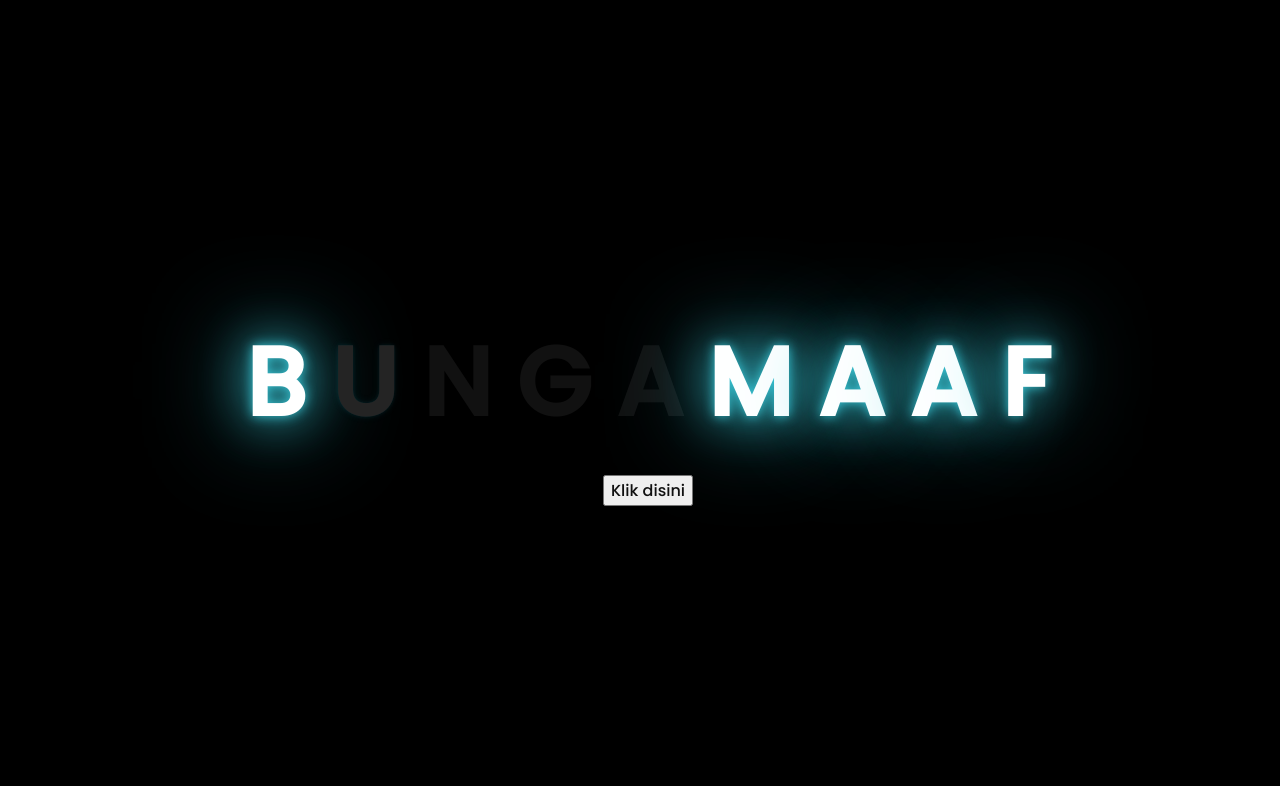
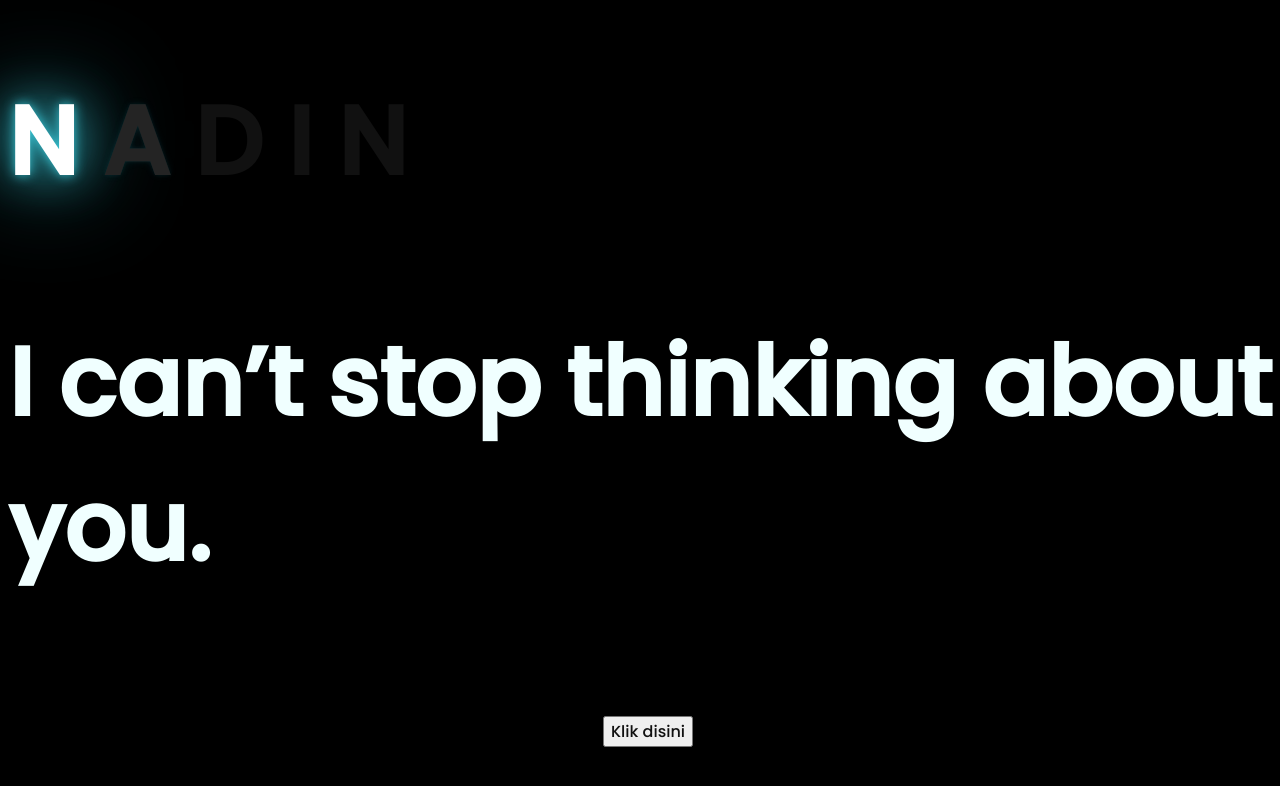
Before and after one commit to Indra174/Indra174.github.io, a plain HTML site: page index.html in a window 1280 px wide. Drawn offline with Linux system fonts and the light colour scheme.

Commit message:
Update index.html

```diff
--- a/index.html
+++ b/index.html
@@ -11,15 +11,12 @@
 <body>
     <div class="greetings">
     <!-- silahkan menambah kata sesuai keinginan dengan <span>text...</span -->
-        <span>B</span>
-        <span>U</span>
         <span>N</span>
-        <span>G</span>
         <span>A</span>
-        <span>M</span>
-        <span>A</span>
-        <span>A</span>
-        <span>F</span>
+        <span>D</span>
+        <span>I</span>
+        <span>N</span>
+        <p>I can’t stop thinking about you.</p>
     </div>
     <div class="description">
         <span></span>
```
